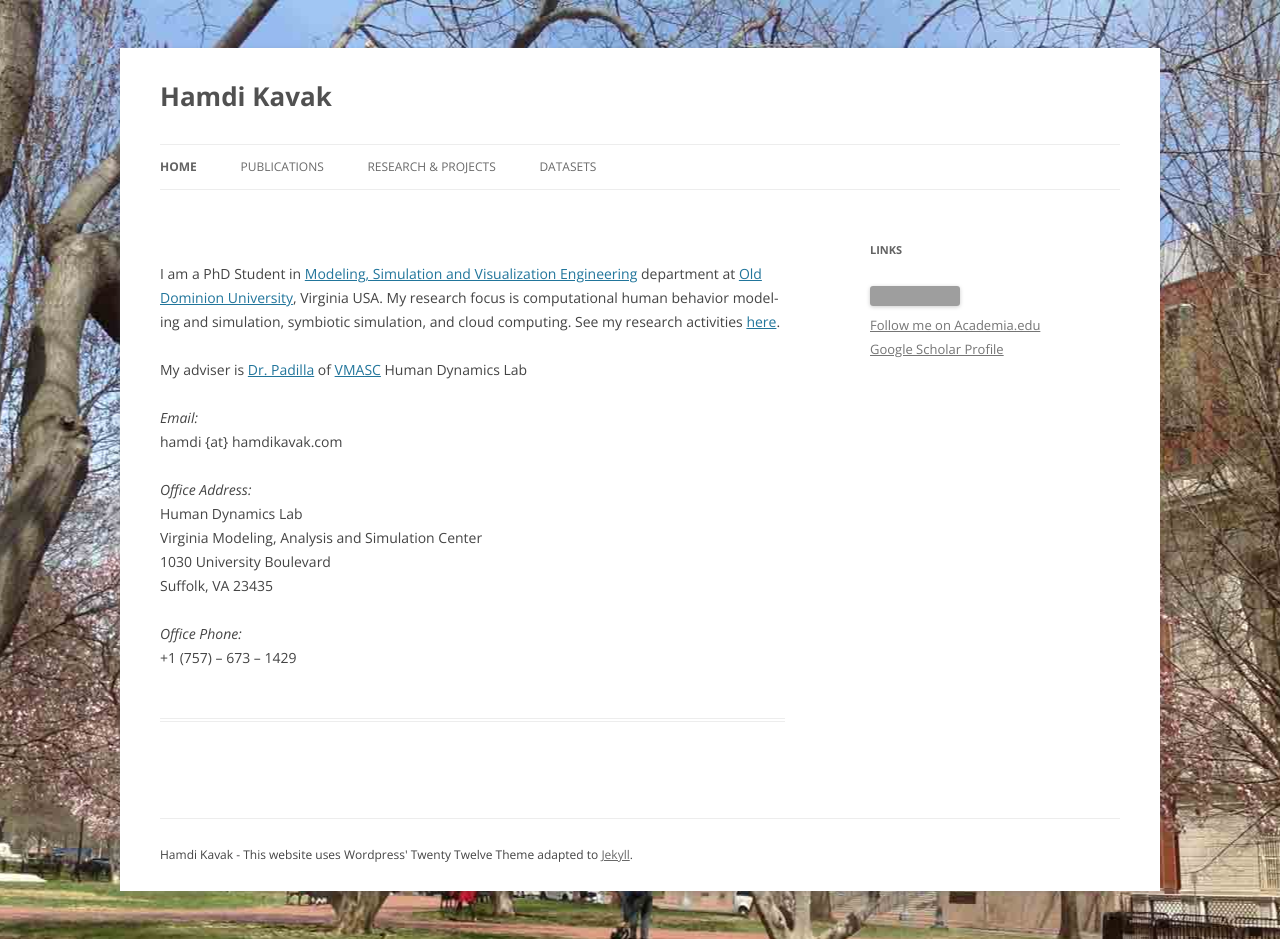
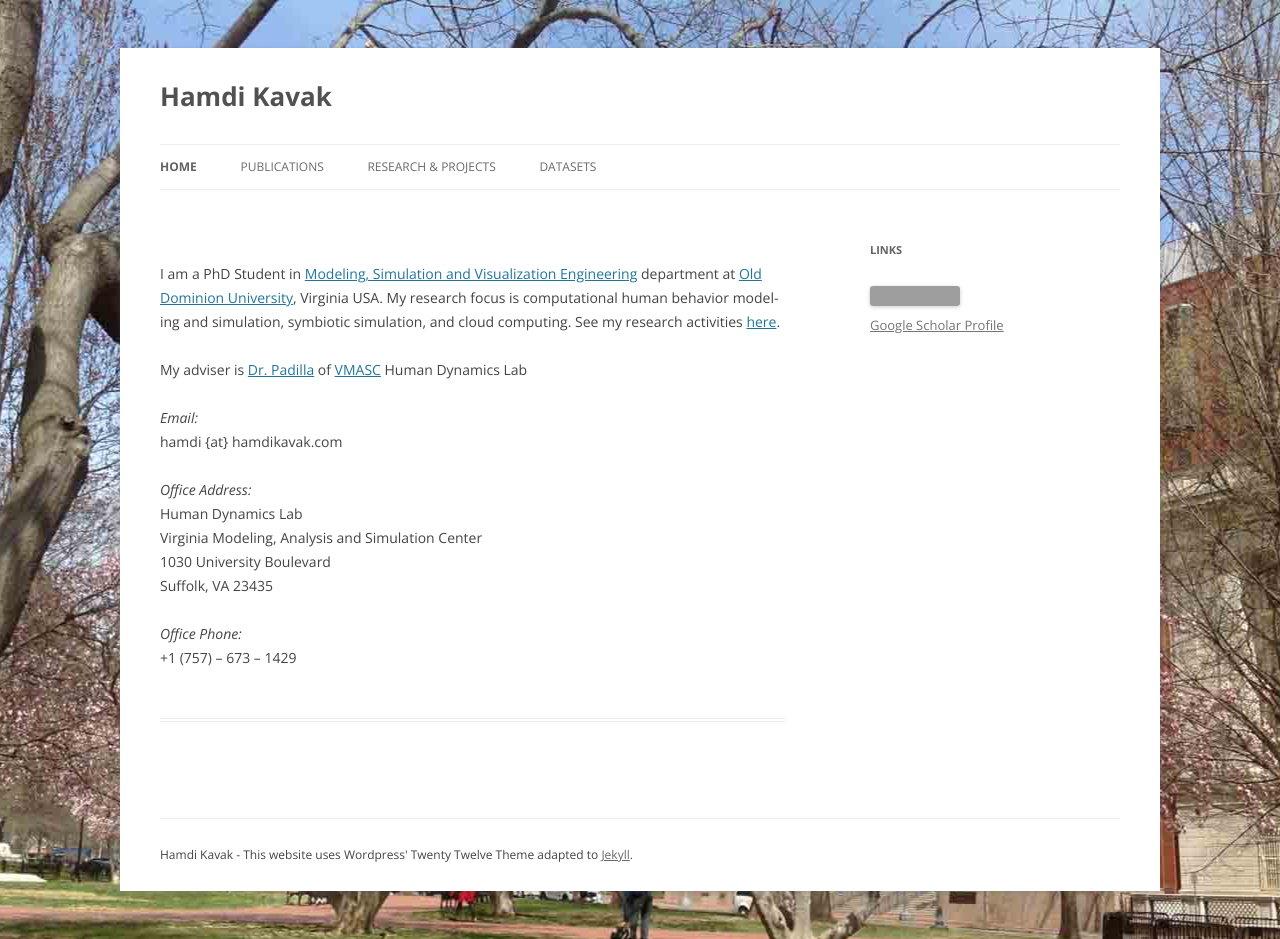
Before and after one commit to hamdikavak/hamdikavak.github.io, a Jekyll site: the page built from index.html, in a window 1280 px wide. Built offline with Jekyll 4.4.1, drawn with Linux system fonts in a browser that asks for light colours; nearby versions of some CDN libraries; library files that are not in the unit come from our copies; grey boxes are pictures that could not be loaded.

Commit message:
Delete the link to academia.edu

```diff
--- a/_includes/foot.html
+++ b/_includes/foot.html
@@ -5,14 +5,17 @@
 
 		</div><!-- #content -->
 	</div><!-- #primary -->
-
-
 			<div id="secondary" class="widget-area" role="complementary">
-			<aside id="text-3" class="widget widget_text"><h3 class="widget-title">Links</h3>			<div class="textwidget"><p><a title="Follow me on ResearchGate" href="https://www.researchgate.net/profile/Hamdi_Kavak?cp=shp"><img src="https://www.researchgate.net/images/public/profile_share_badge.png" alt="Follow me on ResearchGate" /></a><br />
-<a href="https://odu.academia.edu/HamdiKavak" id="academia-button">Follow me on Academia.edu</a><script src="//a.academia-assets.com/javascripts/social.js"></script><br />
-<a href="http://scholar.google.com/citations?user=udTYdPAAAAAJ">Google Scholar Profile</a></p>
-</div>
-		</aside>		</div><!-- #secondary -->
+			<aside id="text-3" class="widget widget_text">
+				<h3 class="widget-title">Links</h3>
+				<div class="textwidget">
+					<p>
+						<a title="Follow me on ResearchGate" href="https://www.researchgate.net/profile/Hamdi_Kavak?cp=shp"><img src="https://www.researchgate.net/images/public/profile_share_badge.png" alt="Follow me on ResearchGate" /></a><br />
+						<a href="http://scholar.google.com/citations?user=udTYdPAAAAAJ">Google Scholar Profile</a>
+					</p>
+				</div>
+			</aside>
+			</div><!-- #secondary -->
 		</div><!-- #main .wrapper -->
 	<footer id="colophon" role="contentinfo">
 		<div class="site-info">
```
